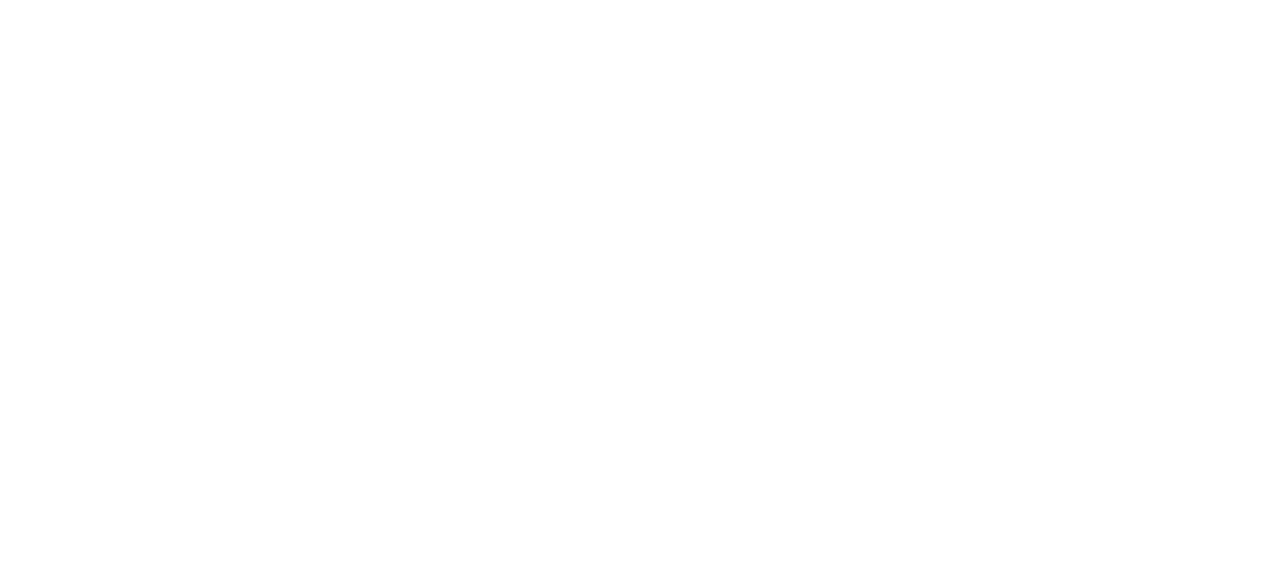
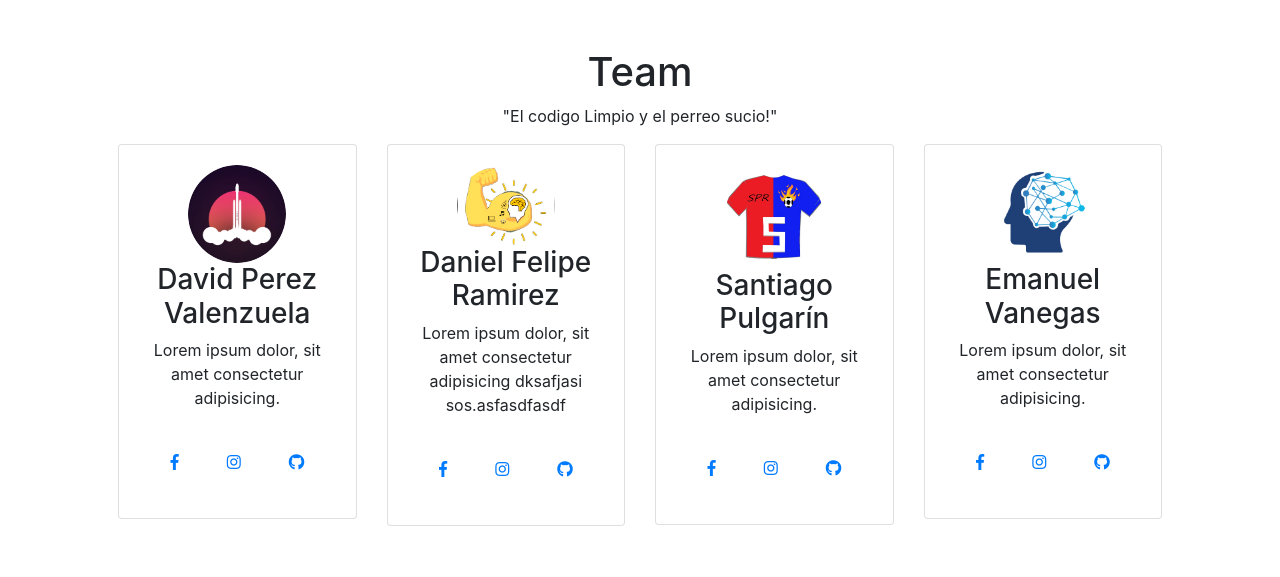
Before and after one commit to PerezCode/polinet-landing-page, a plain HTML site: page index.html in a window 1280 px wide. Drawn offline with Linux system fonts and the light colour scheme.

Commit message:
Apartado de equipo de trabajo con sus avatares agregado

```diff
--- a/index.html
+++ b/index.html
@@ -5,21 +5,125 @@
   <meta name="viewport" content="width=device-width, initial-scale=1.0">
   <link rel="stylesheet" href="./css/bootstrap-4.4.1-dist/css/bootstrap.min.css">
   <link rel="icon" href="./favicon.jpeg" type="image/jpeg">
+  <link rel="stylesheet" href="https://use.fontawesome.com/releases/v5.0.13/css/all.css"
+  integrity="sha384-DNOHZ68U8hZfKXOrtjWvjxusGo9WQnrNx2sqG0tfsghAvtVlRW3tvkXWZh58N9jp" crossorigin="anonymous">
   <title>Conoce PoliNet</title>
 </head>
 <body>
-  <!-- Emanuel
-    Equipo de trabajo con sus avatares.
-    Vínculo a redes sociales.
-  -->
+  <section class="team text-center ">
+    <div class="container p-5">
+        <h1 class="text-gray">Team</h1>
+        <p>"El codigo Limpio y el perreo sucio!"</p>
+        <div class="row">
 
-  <!-- Pulga
-    Beneficios de utilizar la app.
-    Características y funcionalidades de la app.
-  -->
+            <!-- MEMBER-->
 
-  <!-- Daniel
-    Formulario con los siguientes campos: nombre completo, tipo de identificación, numero de identificación, genero, fecha de nacimiento, email, asunto, mensaje
-  -->
+            <div class="col-lg-3">
+                <div class="card">
+                    <div class="card-body">
+                        <img src="img/avatar.png" class="img-fluid rounded-circle w-50" alt="Person One">
+                        <h3>David Perez Valenzuela</h3>
+                        <p>Lorem ipsum dolor, sit amet consectetur adipisicing.</p>
+                        <div class="d-flex flex-row justify-content-center">
+                            <div class="p-4">
+                                <a href="https://www.facebook.com/DavidPerez28100?epa=SEARCH_BOX" target="_blank">
+                                    <i class="fab fa-facebook-f"></i>
+                                </a>
+                            </div>
+                            <div class="p-4">
+                                <a href="https://www.instagram.com/perezcode/" target="_blank">
+                                    <i class="fab fa-instagram"></i>
+                                </a>
+                            </div>
+                            <div class="p-4">
+                                <a href="https://github.com/PerezCode" target="_blank">
+                                    <i class="fab fa-github"></i>
+                                </a>
+                            </div>
+                        </div>
+                    </div>
+                </div>
+            </div>
+            <div class="col-lg-3">
+                <div class="card">
+                    <div class="card-body">
+                        <img src="img/avatar_computador.png" class="img-fluid rounded-circle w-50" alt="Person One">
+                        <h3>Daniel Felipe Ramirez</h3>
+                        <p>Lorem ipsum dolor, sit amet consectetur adipisicing dksafjasi sos.asfasdfasdf</p>
+                        <div class="d-flex flex-row justify-content-center">
+                            <div class="p-4">
+                                <a href="https://www.facebook.com/danielramirez23.dr?epa=SEARCH_BOX" target="_blank">
+                                    <i class="fab fa-facebook-f"></i>
+                                </a>
+                            </div>
+                            <div class="p-4">
+                                <a href="https://www.instagram.com/daniel_ramirez1023/" target="_blank">
+                                    <i class="fab fa-instagram"></i>
+                                </a>
+                            </div>
+                            <div class="p-4">
+                                <a href="https://github.com/DanielRamirez1023" target="_blank">
+                                    <i class="fab fa-github"></i>
+                                </a>
+                            </div>
+                        </div>
+                    </div>
+                </div>
+            </div>
+            <div class="col-lg-3">
+                <div class="card">
+                    <div class="card-body">
+                        <img src="img/Screenshot_20200218-111808.png " class="img-fluid rounded-circle w-50" alt="Person One">
+                        <h3>Santiago Pulgarín</h3>
+                        <p>Lorem ipsum dolor, sit amet consectetur adipisicing.</p>
+                        <div class="d-flex flex-row justify-content-center">
+                            <div class="p-4">
+                                <a href="https://www.facebook.com/santiago.pulgarinrios?epa=SEARCH_BOX" target="_blank">
+                                    <i class="fab fa-facebook-f"></i>
+                                </a>
+                            </div>
+                            <div class="p-4">
+                                <a href="https://www.instagram.com/spulga_5/" target="_blank">
+                                    <i class="fab fa-instagram"></i>
+                                </a>
+                            </div>
+                            <div class="p-4">
+                                <a href="https://github.com/Pulga5" target="_blank">
+                                    <i class="fab fa-github"></i>
+                                </a>
+                            </div>
+                        </div>
+                    </div>
+                </div>
+            </div>
+            <div class="col-lg-3">
+                <div class="card">
+                    <div class="card-body">
+                        <img src="img/MyAvatar.png " class="img-fluid rounded-circle w-50" alt="Person One">
+                        <h3>Emanuel Vanegas</h3>
+                        <p>Lorem ipsum dolor, sit amet consectetur adipisicing.</p>
+                        <div class="d-flex flex-row justify-content-center">
+                            <div class="p-4">
+                                <a href="https://www.facebook.com/Emanuel.Vanegas.13" target="_blank">
+                                    <i class="fab fa-facebook-f"></i>
+                                </a>
+                            </div>
+                            <div class="p-4">
+                                <a href="https://www.instagram.com/emanuelvc07/" target="_blank">
+                                    <i class="fab fa-instagram"></i>
+                                </a>
+                            </div>
+                            <div class="p-4">
+                                <a href="https://github.com/Emanuelcodee" target="_blank">
+                                    <i class="fab fa-github"></i>
+                                </a>
+                            </div>
+                        </div>
+                    </div>
+                </div>
+            </div>
+        </div>
+    </div>
+</section>
 </body>
 </html>
```
Also changed, not shown: img/MyAvatar.png (added), img/Screenshot_20200218-111808.png (added), img/avatar.png (added), img/avatar_computador.png (added).
